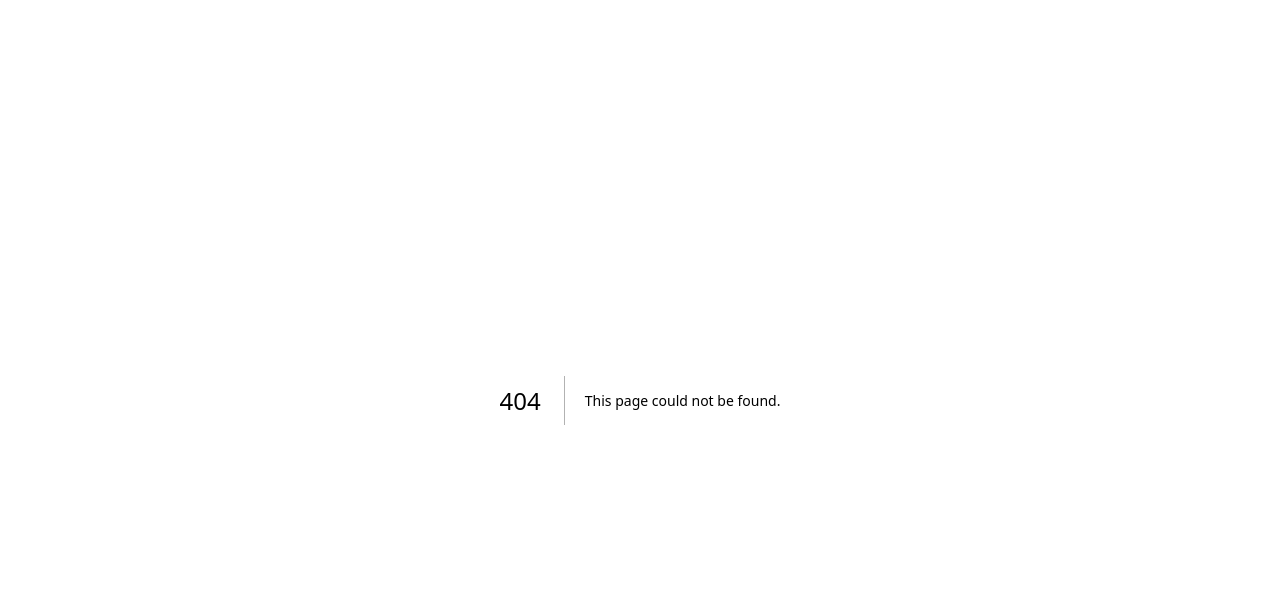
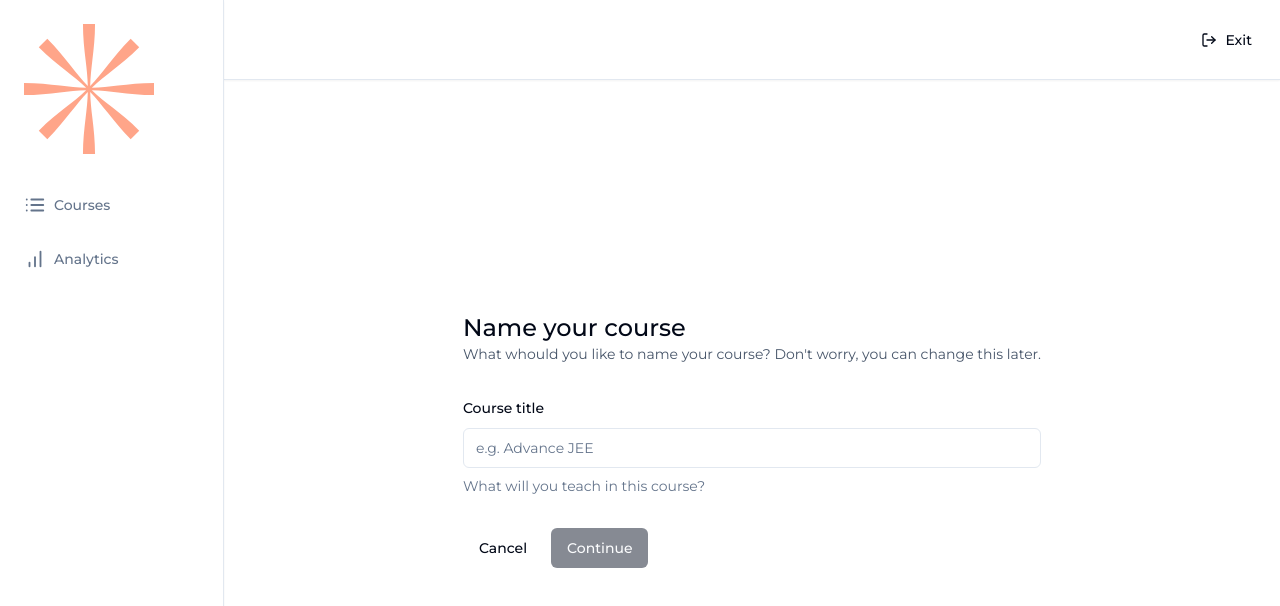
Before and after one commit to hemant-i7/SparkX, a Next.js app: page /teacher/create in a window 1280 px wide. Before the commit this address had no page. Shown: the top 606 px of the page. Built offline with nearby package versions, Linux system fonts and the light colour scheme.

Commit message:
Adding UI for /teacher/course/create

```diff
--- a/app/(dashboard)/(routes)/teacher/courses/page.tsx
+++ b/app/(dashboard)/(routes)/teacher/courses/page.tsx
@@ -1,7 +1,15 @@
+import { Button } from "@/components/ui/button";
+import Link from "next/link";
 import React from "react";
 
 const CoursesPage = () => {
-  return <div></div>;
+  return (
+    <div className='p-6'>
+      <Link href={"/teacher/create"}>
+        <Button>New Course</Button>
+      </Link>
+    </div>
+  );
 };
 
 export default CoursesPage;
--- /dev/null
+++ b/app/(dashboard)/(routes)/teacher/create/page.tsx
@@ -0,0 +1,94 @@
+"use client";
+
+import React from "react";
+
+import { zodResolver } from "@hookform/resolvers/zod";
+import { useForm } from "react-hook-form";
+import { z } from "zod";
+import axios from "axios";
+import { useRouter } from "next/navigation";
+
+import { Button } from "@/components/ui/button";
+import {
+  Form,
+  FormControl,
+  FormDescription,
+  FormField,
+  FormItem,
+  FormLabel,
+  FormMessage,
+} from "@/components/ui/form";
+import { Input } from "@/components/ui/input";
+import Link from "next/link";
+import toast from "react-hot-toast";
+
+const formSchema = z.object({
+  title: z.string().min(1, { message: "Title is required" }),
+});
+
+const CreatePage = () => {
+  const router = useRouter();
+
+  const form = useForm<z.infer<typeof formSchema>>({
+    resolver: zodResolver(formSchema),
+    defaultValues: {
+      title: "",
+    },
+  });
+
+  const { isSubmitting, isValid } = form.formState;
+
+  const onSubmit = async (values: z.infer<typeof formSchema>) => {
+    try {
+      const response = await axios.post("/api/course", values);
+      router.push(`/teacher/course/${response.data.id}`);
+    } catch {
+      toast.error("Something went wrong!");
+    }
+  };
+
+  return (
+    <div className='max-w-5xl mx-auto flex md:items-center md:justify-center h-full p-6'>
+      <div>
+        <h1 className='text-2xl font-medium'>Name your course</h1>
+        <p className='text-sm text-slate-600'>
+          What whould you like to name your course? Don't worry, you can change
+          this later.
+        </p>
+
+        <Form {...form}>
+          <form
+            onSubmit={form.handleSubmit(onSubmit)}
+            className='space-y-8 mt-8'>
+            <FormField
+              control={form.control}
+              name='title'
+              render={({ field }) => (
+                <FormItem>
+                  <FormLabel>Course title</FormLabel>
+                  <FormControl>
+                    <Input placeholder='e.g. Advance JEE' {...field} />
+                  </FormControl>
+                  <FormDescription>
+                    What will you teach in this course?
+                  </FormDescription>
+                  <FormMessage />
+                </FormItem>
+              )}
+            />
+            <div className='flex items-center gap-x-2'>
+              <Link href={"/"}>
+                <Button variant='ghost'>Cancel</Button>
+              </Link>
+              <Button type='submit' disabled={!isValid || isSubmitting}>
+                Continue
+              </Button>
+            </div>
+          </form>
+        </Form>
+      </div>
+    </div>
+  );
+};
+
+export default CreatePage;
--- a/app/layout.tsx
+++ b/app/layout.tsx
@@ -3,6 +3,7 @@
 import "./globals.css";
 
 import { ClerkProvider } from "@clerk/nextjs";
+import { ToastProvider } from "@/components/providers/toaster-provider";
 
 const montserrat = Montserrat({ subsets: ["latin"] });
 
@@ -19,7 +20,10 @@
   return (
     <ClerkProvider>
       <html lang='en'>
-        <body className={montserrat.className}>{children}</body>
+        <body className={montserrat.className}>
+          <ToastProvider />
+          {children}
+        </body>
       </html>
     </ClerkProvider>
   );
--- /dev/null
+++ b/components/providers/toaster-provider.tsx
@@ -0,0 +1,7 @@
+"use client";
+
+import { Toaster } from "react-hot-toast";
+
+export const ToastProvider = () => {
+  return <Toaster />;
+};
```
Also changed, not shown: package.json (+6 -1 lines), 1 other file (tests, documents, lock files or other folders).
